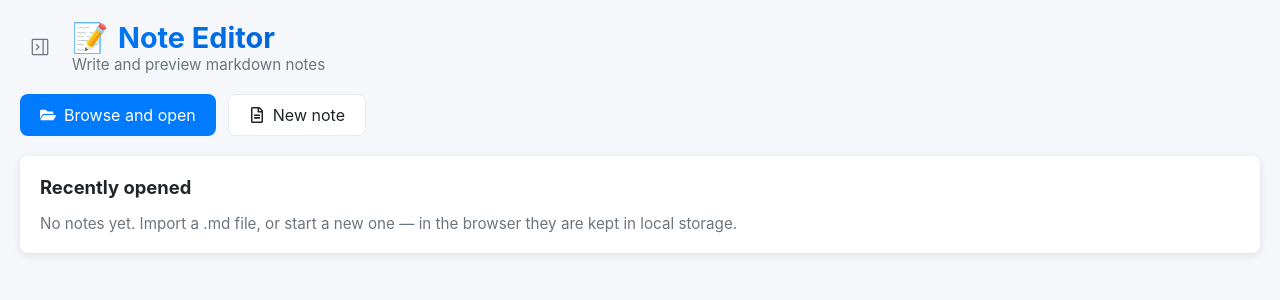
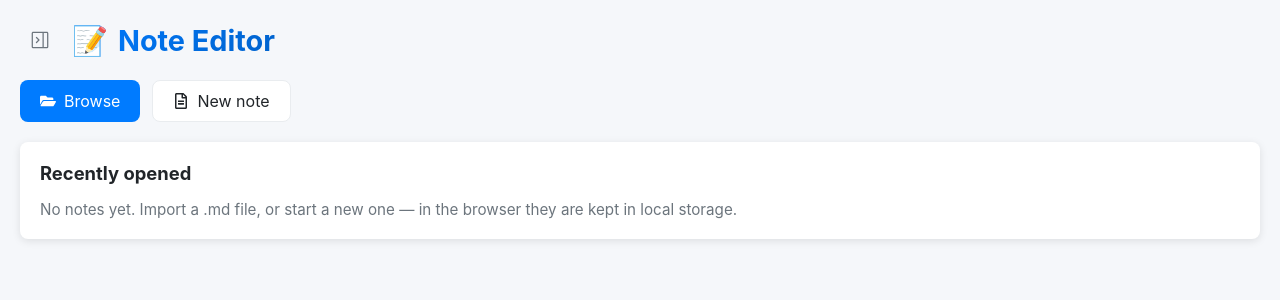
Before and after one commit to RoshanRajcmd/super-app, a React (Vite) app: page / in a window 1280 px wide. Shown: the top 300 px of the page. Built offline with nearby package versions, Linux system fonts and the light colour scheme.

Commit message:
Removed tag lines for apps

```diff
--- a/src/homes/AppHome.tsx
+++ b/src/homes/AppHome.tsx
@@ -31,7 +31,6 @@ export default function AppHome({ app, actions, children }: AppHomeProps) {
                         </span>
                         {app.label}
                     </h1>
-                    <p>{app.tagline}</p>
                 </div>
             </header>
 
--- a/src/homes/NotesHome.tsx
+++ b/src/homes/NotesHome.tsx
@@ -92,7 +92,7 @@ export default function NotesHome({ onOpen }: NotesHomeProps) {
                         onClick={() => (isTauri() ? handleBrowse() : fileInput.current?.click())}
                         disabled={busy}
                     >
-                        <FaFolderOpen aria-hidden /> Browse and open
+                        <FaFolderOpen aria-hidden /> Browse
                     </button>
                     <button className="app-btn secondary" onClick={handleNew} disabled={busy}>
                         <FaRegFileAlt aria-hidden /> New note
--- a/src/nav/apps.ts
+++ b/src/nav/apps.ts
@@ -13,8 +13,6 @@ export interface AppDefinition {
     label: string;
     /** Emoji marker, matching the icons the screens already use. */
     icon: string;
-    /** One line under the home page title. */
-    tagline: string;
 }
 
 export const APPS: AppDefinition[] = [
@@ -22,19 +20,16 @@ export const APPS: AppDefinition[] = [
         id: "notes",
         label: "Note Editor",
         icon: "📝",
-        tagline: "Write and preview markdown notes",
     },
     {
         id: "tasks",
         label: "Task Manager",
-        icon: "✓",
-        tagline: "Track what needs doing, and how it is going",
+        icon: "✅",
     },
     {
         id: "habits",
         label: "Habit Tracker",
         icon: "🔥",
-        tagline: "Keep your daily routine on the board",
     },
 ];
 
```
